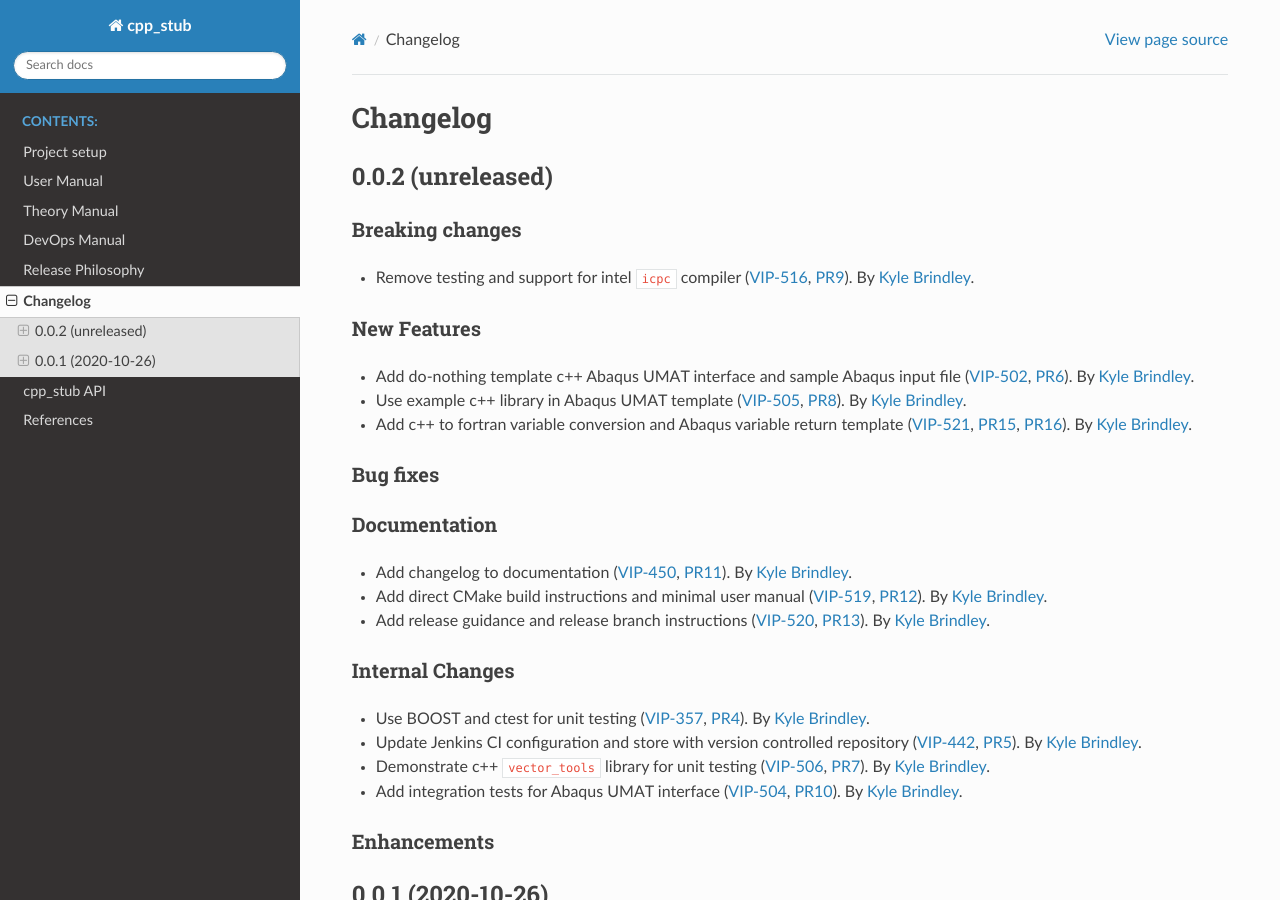
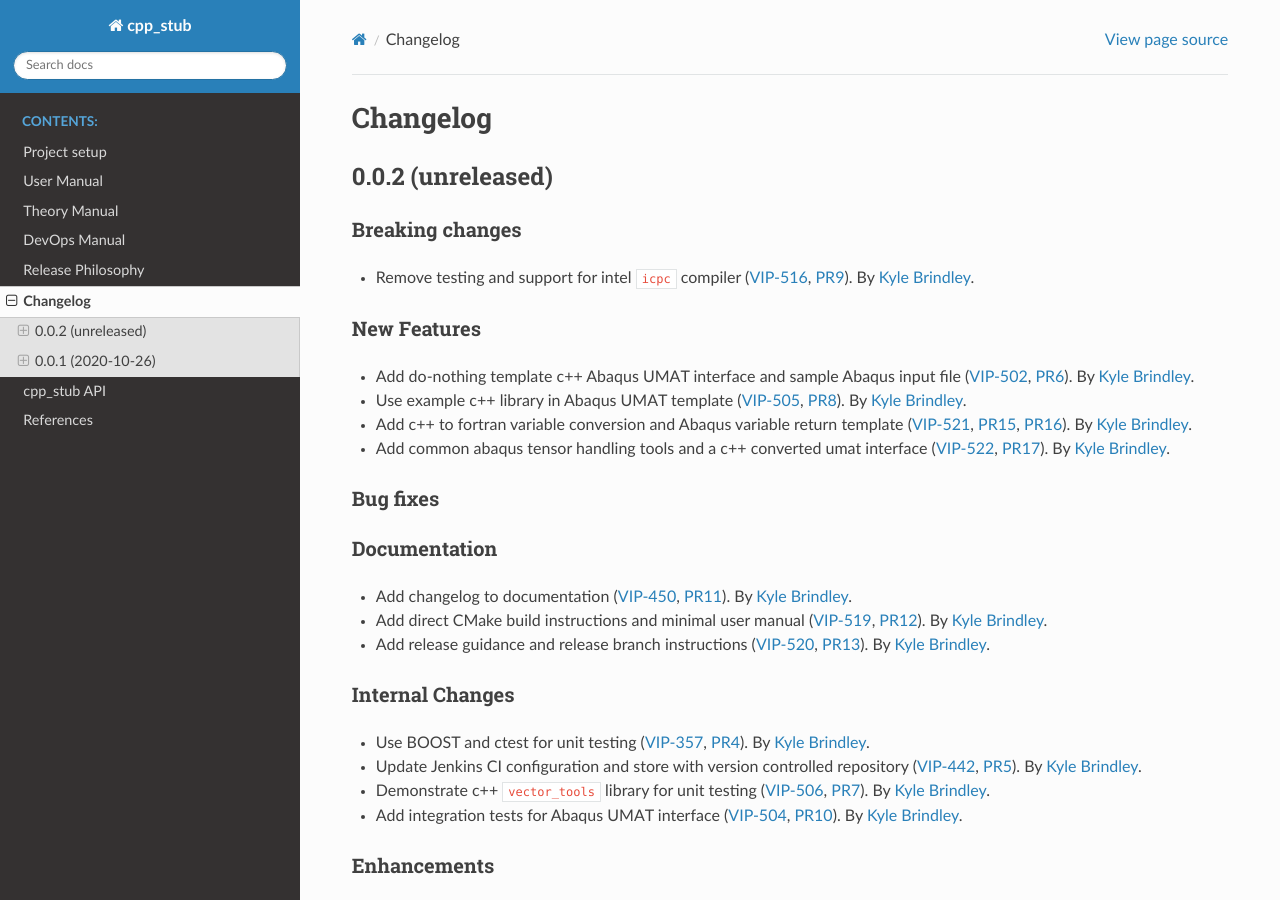
Before and after one commit to lanl/tardigrade-asp, a Sphinx documentation site: the page built from docs/changelog.rst, in a window 1280 px wide and 900 px high. Built offline with Sphinx 7.4.7 and the Read the Docs theme 2.0.0, drawn with Linux system fonts in a browser that asks for light colours.

Commit message:
DOC: add missing changelog update from abaqus tensor tool PR

```diff
--- a/docs/changelog.rst
+++ b/docs/changelog.rst
@@ -16,6 +16,8 @@ New Features
 - Use example c++ library in Abaqus UMAT template (:jira:`505`, :pull:`8`). By `Kyle Brindley`_.
 - Add c++ to fortran variable conversion and Abaqus variable return template (:jira:`521`, :pull:`15`, :pull:`16`). By
   `Kyle Brindley`_.
+- Add common abaqus tensor handling tools and a c++ converted umat interface (:jira:`522`, :pull:`17`). By `Kyle
+  Brindley`_.
 
 Bug fixes
 ~~~~~~~~~
```
